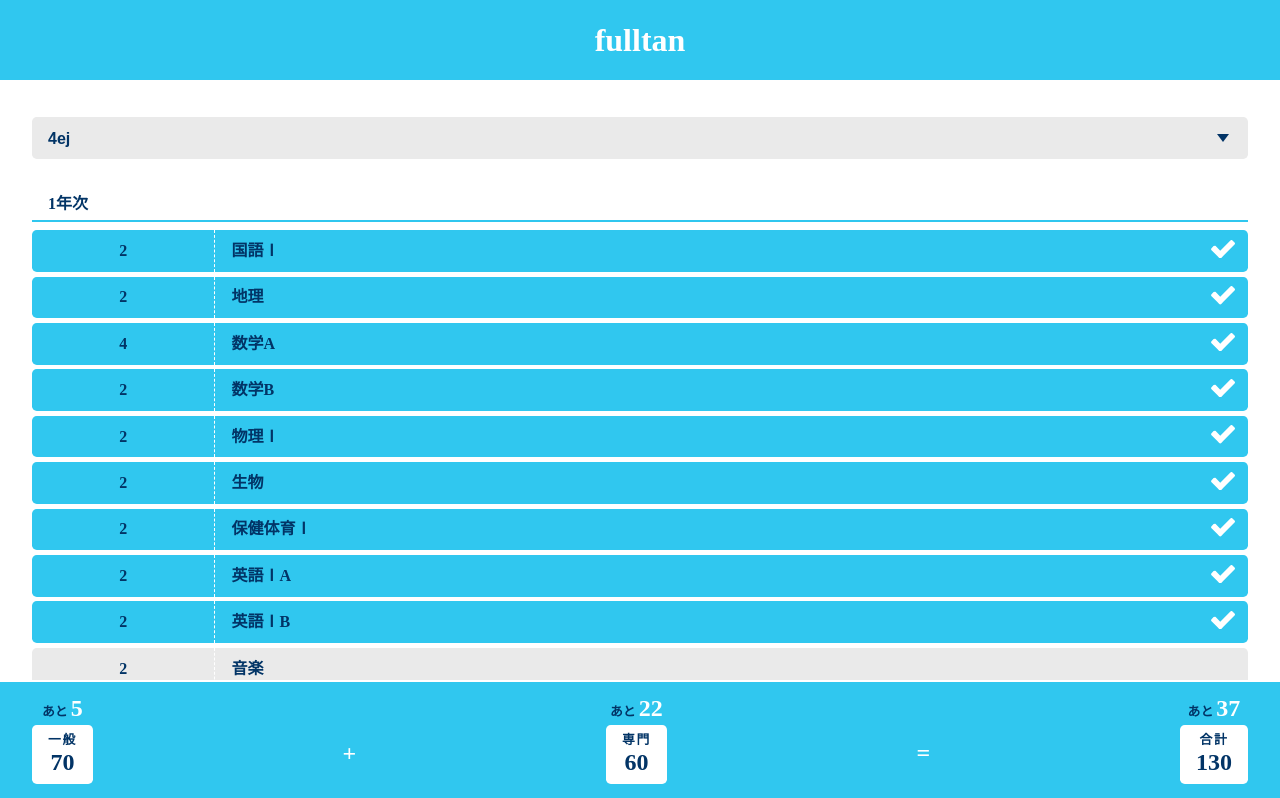
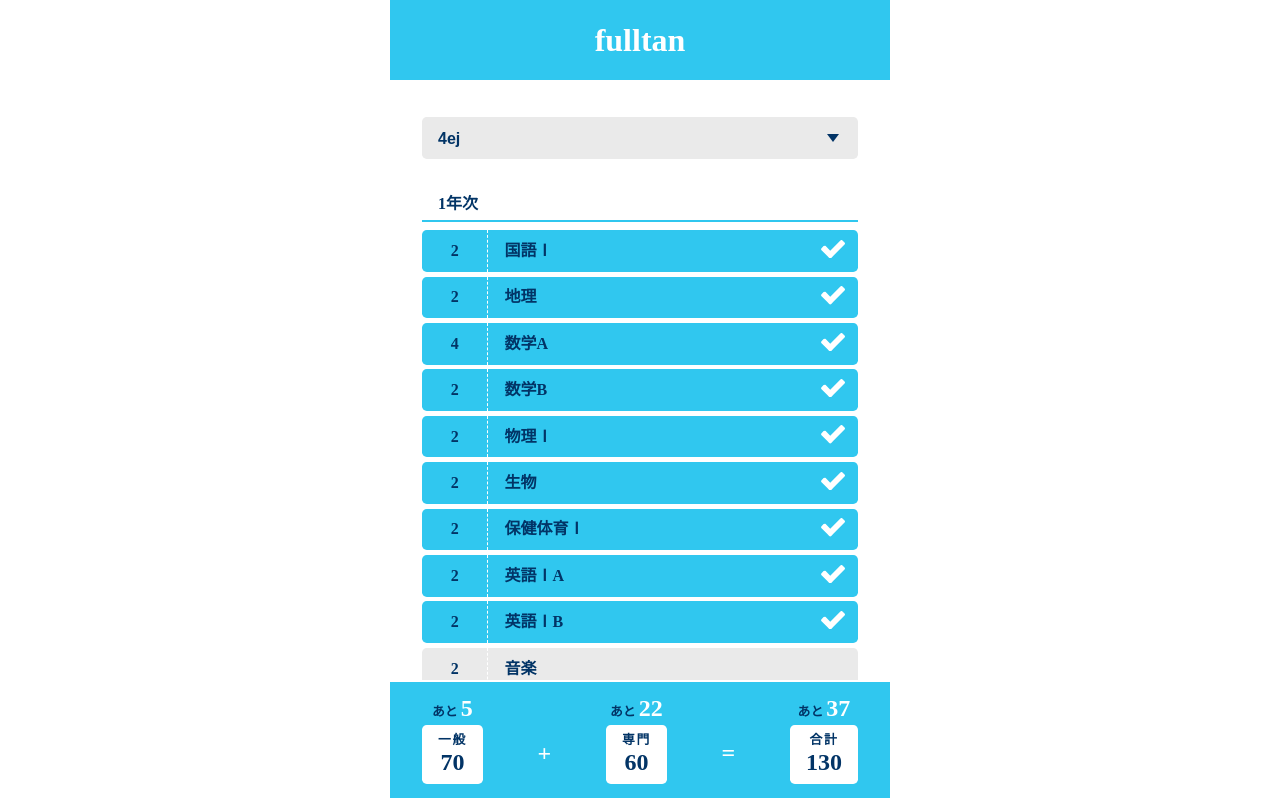
Before and after one commit to yamasy1549/fulltan, a React app: page / in a window 1280 px wide. Shown: the top 798 px of the page. Built offline with nearby package versions, Linux system fonts and the light colour scheme.

Commit message:
一応PCでも見れるようになった

```diff
--- /dev/null
+++ b/src/components/App.css
@@ -0,0 +1,4 @@
+.app {
+  max-width: 500px;
+  margin: 0 auto;
+}
--- a/src/components/App.js
+++ b/src/components/App.js
@@ -5,9 +5,10 @@ import CreditContainer      from '../containers/CreditContainer'
 import Title                from '../components/Title'
 import reset                from '../components/reset.css'
 import base                 from '../components/base.css'
+import styles               from '../components/App.css'
 
 const App = () => (
-  <div>
+  <div className={styles.app}>
     <Title />
     <SelectContainer />
     <CurriculumsContainer />
```
